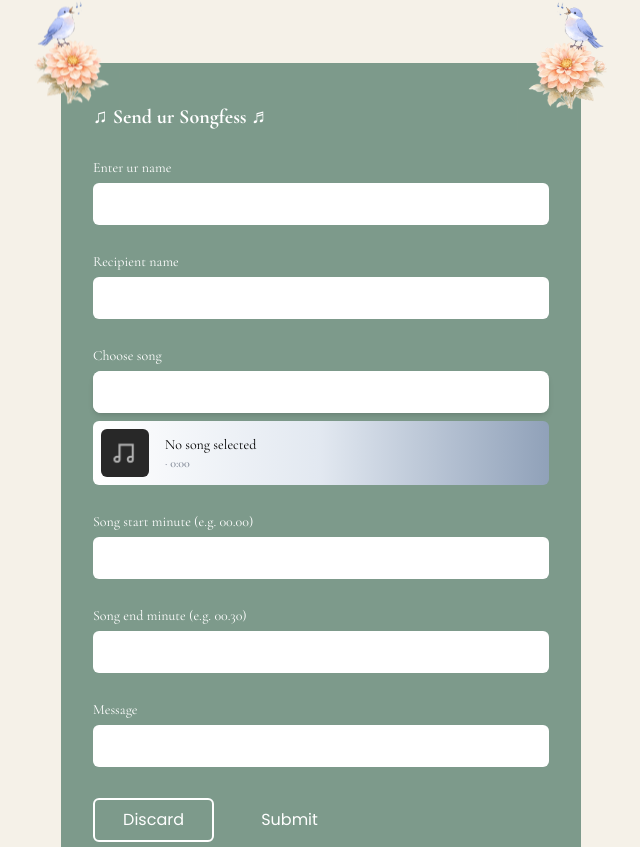
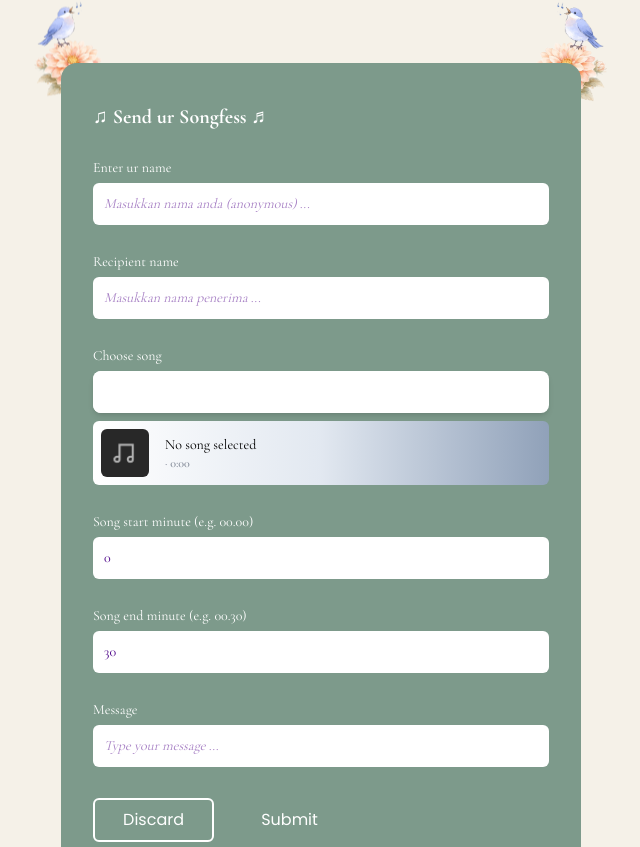
Before and after one commit to Achaajah/Himtalks-frontend-09, a Next.js app: page /himtalks/songfess/form-songfess in a window 1280 px wide. Shown: the part 293-1140 px from the top of the page, without its empty margins (319-959 px from the left). Built offline with nearby package versions, Linux system fonts and the light colour scheme.

Commit message:
fix(songfess): enable user input by adding onChange handler

```diff
--- a/src/components/SongfessForm.jsx
+++ b/src/components/SongfessForm.jsx
@@ -149,14 +149,13 @@
   // Pilih lagu dari hasil pencarian
   function handleSelectSong(song) {
     console.log("Selected song:", song); // Cek isi data
+    if (!song) return;
     setSelected(song);
-    // setIsPlaying(true);
+    setQuery("");
     setFormData({
       ...formData,
       startTime: "",
       endTime: "",
-      // startTime: 0,
-      // endTime: Math.min(30, Math.floor((song?.duration_ms || 0) / 1000)),
     });
   }
 
@@ -215,26 +214,27 @@
     setErrors(newErrors);
   };
 
-  // (Raika) Handle perubahan input
   const handleTimeChange = (e) => {
     const { name, value } = e.target;
-    setFormData({ ...formData, [name]: value });
+    setFormData((prev) => ({ ...prev, [name]: value }));
     validateTimeInput(name, value);
   };
 
-  // Ubah isi form berdasarkan name input
   function handleChange(e) {
-    setFormData({
-      ...formData,
-      [e.target.name]: e.target.value,
-    });
+    const { name, value } = e.target;
+    setFormData((prev) => ({
+      ...prev,
+      [name]: value,
+    }));
   }
 
-  // Atur textarea agar tidak overscroll
   function handleMessageChange(e) {
-    handleChange(e);
-    textareaRef.current.style.height = "auto";
-    textareaRef.current.style.height = `${textareaRef.current.scrollHeight}px`;
+    const { name, value } = e.target;
+    setFormData((prev) => ({ ...prev, [name]: value }));
+    if (textareaRef.current) {
+      textareaRef.current.style.height = "auto";
+      textareaRef.current.style.height = `${textareaRef.current.scrollHeight}px`;
+    }
   }
 
   // function untuk mengatur discard semua input
@@ -294,7 +294,7 @@
         setFormData({
           name: "",
           recipient: "",
-          message: "",
+          message: ""   ,
           startTime: "",
           endTime: "",
         });
@@ -342,7 +342,7 @@
           Jangan simpan ceritamu sendiri. Biarkan musik menjadi jembatan untuk
           menyampaikan perasaanmu.
         </p>
-        <div className="relative bg-[#7D9A8B] w-full max-w-[520px] mt-24 md:mt-16 px-8 py-10 text-white rounded-2xl mx-auto">
+        <div className="relative z-10 bg-[#7D9A8B] w-full max-w-[520px] mt-24 md:mt-16 px-8 py-10 text-white rounded-2xl mx-auto">
           <AnimatePresence>
             {submitStatus === "success" && (
               <motion.div
@@ -386,7 +386,7 @@
                   value={formData.name}
                   onChange={handleChange}
                   required
-                  className="w-full mt-1 font-[Plus Jakarta Sans] font-medium text-sm text-darkPurple rounded-md bg-white p-[11px]  focus:outline-none focus:bg-white focus:placeholder-white placeholder:text-darkPurple/50 placeholder:italic hover:placeholder-darkPurple/90 selection:bg-darkPurple selection:text-white"
+                  className="w-full mt-1 font-[Plus Jakarta Sans] font-medium text-sm text-[#4B0088] rounded-md bg-white p-[11px] focus:outline-none focus:bg-white focus:placeholder-white placeholder:text-[#4B0088]/50 placeholder:italic hover:placeholder-[#4B0088]/90 selection:bg-[#4B0088] selection:text-white"
                 />
               </div>
               <div className="mb-6">
@@ -401,7 +401,7 @@
                   onChange={handleChange}
                   placeholder="Masukkan nama penerima ..."
                   required
-                  className="w-full mt-1 font-[Plus Jakarta Sans] font-medium text-sm text-darkPurple rounded-md bg-white p-[11px] focus:outline-none focus:bg-white focus:placeholder-white  placeholder:text-darkPurple/50 placeholder:italic hover:placeholder-darkPurple/90 selection:bg-darkPurple selection:text-white"
+                  className="w-full mt-1 font-[Plus Jakarta Sans] font-medium text-sm text-[#4B0088] rounded-md bg-white p-[11px] focus:outline-none focus:bg-white focus:placeholder-white  placeholder:text-[#4B0088]/50 placeholder:italic hover:placeholder-[#4B0088]/90 selection:bg-[#4B0088] selection:text-white"
                 />
               </div>
               <div className="relative">
@@ -415,11 +415,13 @@
                       <div className="flex justify-between sm:gap-0 items-center w-full">
                         <Combobox.Input
                           className="w-full font-[Plus Jakarta Sans] font-medium text-sm text-darkPurple rounded-md bg-white p-[11px] focus:outline-none focus:bg-white focus:placeholder-white placeholder:text-darkPurple/50 placeholder:italic hover:placeholder-darkPurple/90 selection:bg-darkPurple selection:text-white"
-                          displayValue={(song) =>
-                            song
-                              ? `${song.name} • ${song.artists.map((a) => a.name).join(", ")}`
-                              : ""
-                          }
+                          displayValue={(song) => {
+                            if (!song) return "";
+                            const artistNames = song.artists
+                              ?.map((a) => (typeof a === "string" ? a : a.name))
+                              .join(", ") || "Unknown Artist";
+                            return `${song.name} • ${artistNames}`;
+                          }}
                           onChange={(e) => setQuery(e.target.value)}
                           placeholder="Masukkan lagu ..."
                         />
@@ -602,7 +604,7 @@
                   value={formData.startTime}
                   onChange={handleTimeChange}
                   required
-                  className="w-full mt-1 font-[Plus Jakarta Sans] font-medium text-sm text-darkPurple rounded-md bg-white p-[11px]  focus:outline-none focus:bg-white focus:placeholder-white placeholder:text-darkPurple/50 placeholder:italic hover:placeholder-darkPurple/90 selection:bg-darkPurple selection:text-white"
+                  className="w-full mt-1 font-[Plus Jakarta Sans] font-medium text-sm text-[#4B0088] rounded-md bg-white p-[11px] focus:outline-none focus:bg-white focus:placeholder-white placeholder:text-[#4B0088]/50 placeholder:italic hover:placeholder-[#4B0088]/90 selection:bg-[#4B0088] selection:text-white"
                 />
                 {errors.startTime && (
                   <p className="absolute text-red-300 font-bold text-xs mt-1">
@@ -623,7 +625,7 @@
                   value={formData.endTime}
                   onChange={handleTimeChange}
                   required
-                  className="w-full mt-1 font-[Plus Jakarta Sans] font-medium text-sm text-darkPurple rounded-md bg-white p-[11px]  focus:outline-none focus:bg-white focus:placeholder-white placeholder:text-darkPurple/50 placeholder:italic hover:placeholder-darkPurple/90 selection:bg-darkPurple selection:text-white"
+                  className="w-full mt-1 font-[Plus Jakarta Sans] font-medium text-sm text-[#4B0088] rounded-md bg-white p-[11px] focus:outline-none focus:bg-white focus:placeholder-white placeholder:text-[#4B0088]/50 placeholder:italic hover:placeholder-[#4B0088]/90 selection:bg-[#4B0088] selection:text-white"
                 />
                 {errors.endTime && (
                   <p className="absolute text-red-300 font-bold text-xs mt-1">
@@ -641,7 +643,7 @@
                   onChange={handleMessageChange}
                   placeholder="Type your message ..."
                   required
-                  className="w-full mt-1 font-[Plus Jakarta Sans] font-medium text-sm text-darkPurple rounded-md bg-white p-[11px] border-white focus:outline-none focus:bg-white focus:placeholder-white placeholder:text-darkPurple/50 placeholder:italic hover:placeholder-darkPurple/90 selection:bg-darkPurple selection:text-white resize-none overflow-hidden"
+                  className="w-full mt-1 font-[Plus Jakarta Sans] font-medium text-sm text-[#4B0088] rounded-md bg-white p-[11px] border-white focus:outline-none focus:bg-white focus:placeholder-white placeholder:text-[#4B0088]/50 placeholder:italic hover:placeholder-[#4B0088]/90 selection:bg-[#4B0088] selection:text-white resize-none overflow-hidden"
                 />
               </div>
               <div className="flex max-w-64 w-full gap-4">
```
